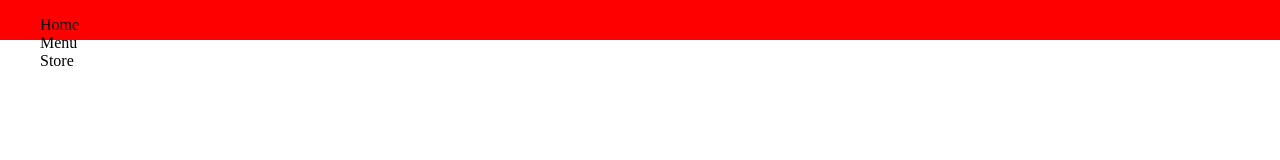
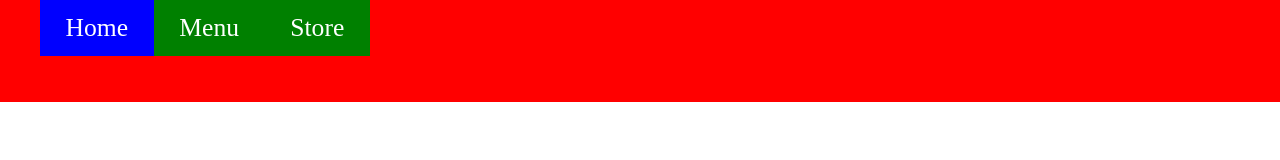
Before and after one commit to renegames/renegames.github.io, a plain HTML site: page index.html in a window 1280 px wide. Drawn offline with Linux system fonts and the light colour scheme; a web font is replaced by a local one.

Commit message:
Update index.html

```diff
--- a/index.html
+++ b/index.html
@@ -9,33 +9,12 @@
     </head>
 
     <body style="margin:0">
-        <div id="navbar">
-            <ul id="navList">
-                <li>Home</li>
-                <li>Menu</li>
-                <li>Store</li>
+       <div class="navbar">
+            <ul class="navList">
+                <li class="nav-element active">Home</li>
+                <li class="nav-element">Menu</li>
+                <li class="nav-element">Store</li>
             </ul>
         </div>
-
-
-
-        <style>
-            #navbar{
-                background-color: red;
-                width: 100%;
-                height: 5vh;
-            }
-
-            #navList{
-                list-style-type: none;
-                display: inline;
-                float: left;
-                margin-left: auto;
-                margin-right: auto;
-                overflow: hidden;
-            }
-
-
-        </style>
     </body>
 </html>
```
